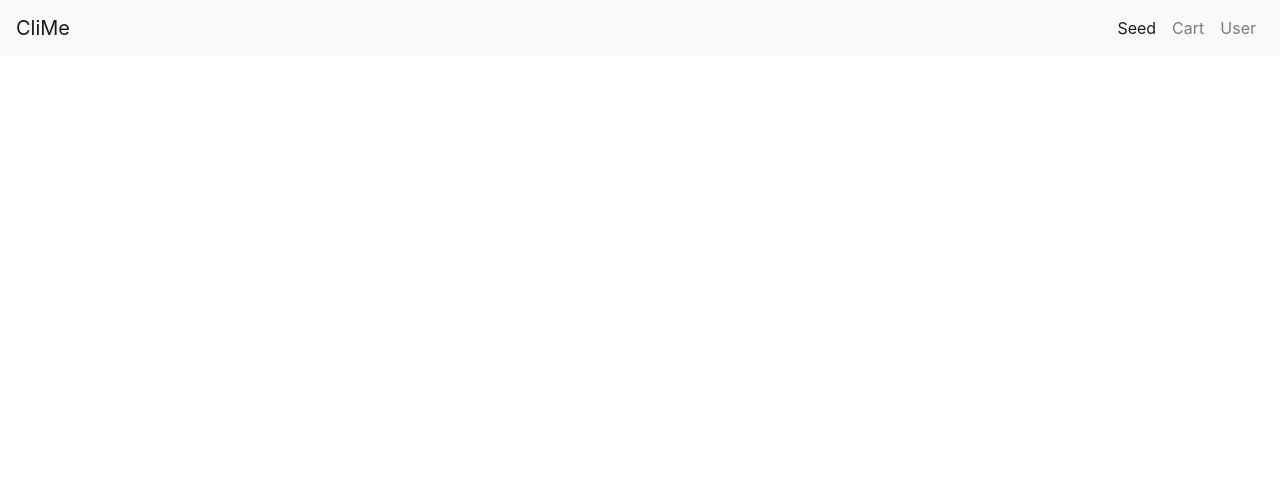
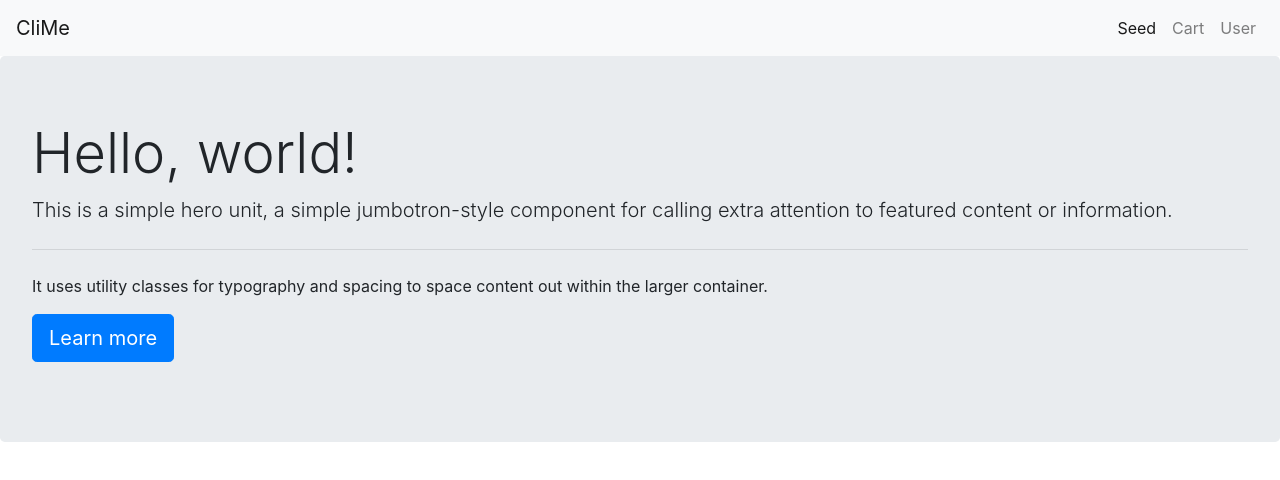
Before and after one commit to inquisitiv-e/greenify, a plain HTML site: page public/quiz.html in a window 1280 px wide. Drawn offline with nearby package versions, Linux system fonts and the light colour scheme.

Commit message:
to check

```diff
--- /dev/null
+++ b/public/css/quiz.css
@@ -0,0 +1,5 @@
+
+#givingGap{
+    padding-left: 2em;
+    padding-right: 2em;
+}
--- a/public/quiz.html
+++ b/public/quiz.html
@@ -5,17 +5,16 @@
   <title>CliMe</title>
   <meta charset="utf-8">
   <link rel="stylesheet" href="./css/bootstrap.css" />
-  <link rel="stylesheet" href="./css/index.css" />
+  <link rel="stylesheet" href="./css/quiz.css" />
   <script src="https://ajax.googleapis.com/ajax/libs/jquery/1.11.2/jquery.min.js"></script>
   <script src="./js/bootstrap.js"></script>
-  <script src="./js/index.js"></script>
 
 </head>
 
 <body>
   <!-- Top Nav Bar -->
   <nav class="navbar navbar-expand-lg navbar-light bg-light">
-    <a class="navbar-brand" href="#">CliMe</a>
+    <a class="navbar-brand" href="./index.html">CliMe</a>
     <button class="navbar-toggler" type="button" data-toggle="collapse" data-target="#navbarNav"
       aria-controls="navbarNav" aria-expanded="false" aria-label="Toggle navigation">
       <span class="navbar-toggler-icon"></span>
@@ -50,6 +49,16 @@
     </div>
   </nav>
 
+  <!-- Quiz -->
+  <div class="jumbotron" id="givingGap">
+    <h1 class="display-4">Hello, world!</h1>
+    <p class="lead">This is a simple hero unit, a simple jumbotron-style component for calling extra attention to featured content or information.</p>
+    <hr class="my-4">
+    <p>It uses utility classes for typography and spacing to space content out within the larger container.</p>
+    <p class="lead">
+      <a class="btn btn-primary btn-lg" href="#" role="button">Learn more</a>
+    </p>
+  </div>
 
 
 
```
Also changed, not shown: public/index.html (+1 -1 lines), public/items.html (+1 -1 lines).
